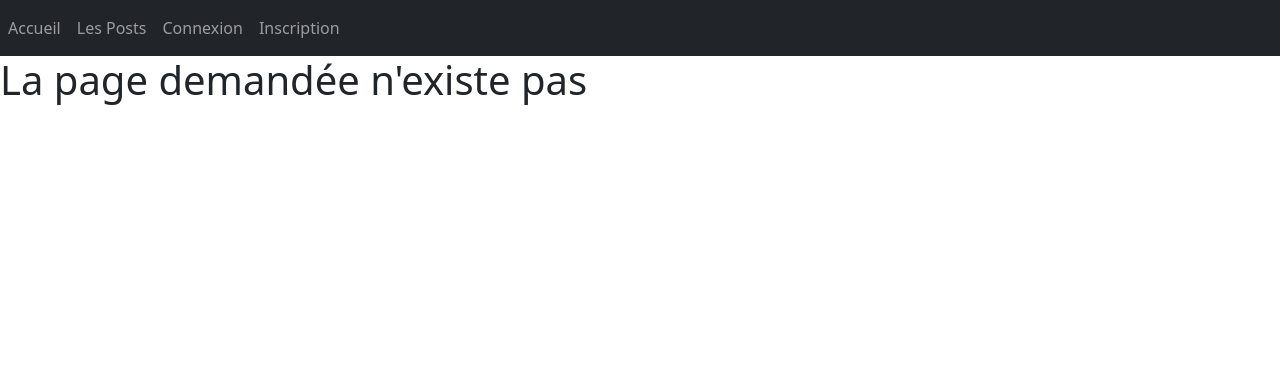
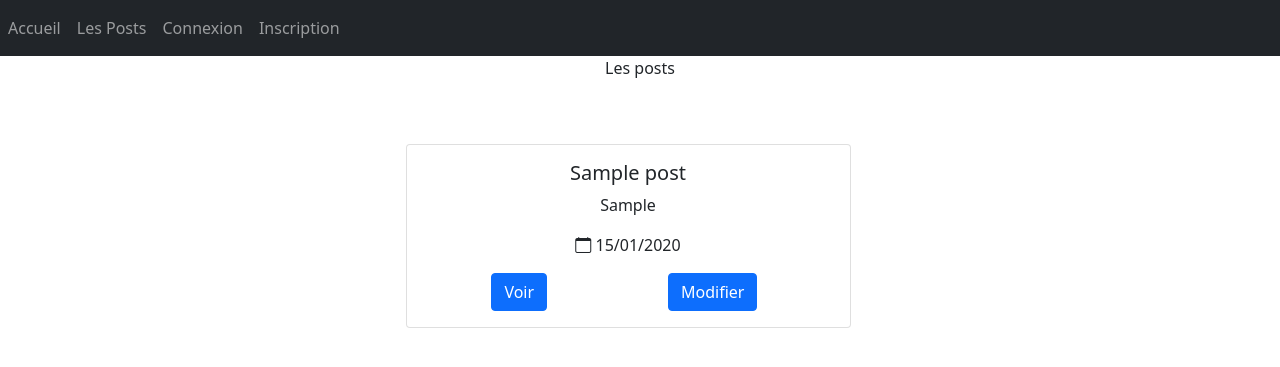
Before and after one commit to maxADev/Blog, a PHP site: page /posts in a window 1280 px wide. Shown: the top 367 px of the page. Run offline with PHP 8.4, Linux system fonts and the light colour scheme; tables that the repository leaves empty or names only in its code hold one stand-in row (values such as "Sample post").

Commit message:
Post modification system

```diff
--- a/App/config/routes.xml
+++ b/App/config/routes.xml
@@ -1,14 +1,15 @@
 <?xml version="1.0" encoding="utf-8" ?>
 <routes>
   <route url="/" controller="Home" action="index"></route>
-  <route url="/inscription" controller="Login" action="registration"></route>
-  <route url="/connexion" controller="Login" action="loginPage"></route>
-  <route url="/connexion-redirect-([a-zA-Z0-9]+)" controller="Login" action="loginPage" vars="redirect"></route>
-   <route url="/connexion-logout-([a-zA-Z0-9]+)" controller="Login" action="loginPage" vars="logout"></route>
-  <route url="/connexion-validation-([0-9]+)-([a-zA-Z0-9]+)" controller="Login" action="loginPage" vars="userId,token"></route>
-  <route url="/mon-compte" controller="Account" action="index"></route>
-  <route url="/deconnexion" controller="Login" action="logout"></route>
-  <route url="/creer-un-post" controller="Post" action="create"></route>
-  <route url="/les-posts" controller="Post" action="postList"></route>
-  <route url="/post-([0-9]+)-([a-z-A-Z-0-9]+)" controller="Post" action="readPost" vars="postId"></route>
+  <route url="/registration" controller="Login" action="registration"></route>
+  <route url="/login" controller="Login" action="loginPage"></route>
+  <route url="/login-redirect-([a-zA-Z0-9]+)" controller="Login" action="loginPage" vars="redirect"></route>
+  <route url="/login-logout-([a-zA-Z0-9]+)" controller="Login" action="loginPage" vars="logout"></route>
+  <route url="/login-validation-([0-9]+)-([a-zA-Z0-9]+)" controller="Login" action="loginPage" vars="userId,token"></route>
+  <route url="/my-account" controller="Account" action="index"></route>
+  <route url="/logout" controller="Login" action="logout"></route>
+  <route url="/post-creation" controller="Post" action="postCreation"></route>
+  <route url="/posts" controller="Post" action="postList"></route>
+  <route url="/post-([0-9]+)-([a-z-A-Z-0-9]+)" controller="Post" action="readPost" vars="postId,postTitle"></route>
+  <route url="/post-modification-([0-9]+)-([a-z-A-Z-0-9]+)" controller="Post" action="postModification" vars="postId,postTitle"></route>
 </routes>
--- a/Controllers/AccountController.php
+++ b/Controllers/AccountController.php
@@ -42,14 +42,14 @@ class AccountController
     public function index()
     {
         if (empty($this->superGlobal->getCurrentUser()) === true) {
-            $this->redirect->getRedirect('connexion');
+            $this->redirect->getRedirect('login');
         };
 
         $user = $this->superGlobal->getCurrentUser();
 
         $view = [];
-        $view['folder'] = 'compte';
-        $view['file'] = 'monCompte.twig';
+        $view['folder'] = 'account';
+        $view['file'] = 'myAccount.twig';
         $view['var'] = ['user' => $user];
         return $view;
 
--- a/Controllers/HomeController.php
+++ b/Controllers/HomeController.php
@@ -21,8 +21,8 @@ class HomeController extends Superglobal
         };
 
         $view = [];
-        $view['folder'] = 'accueil';
-        $view['file'] = 'accueil.twig';
+        $view['folder'] = 'home';
+        $view['file'] = 'home.twig';
         $view['var'] = $varValue;
         return $view;
 
--- a/Controllers/PostController.php
+++ b/Controllers/PostController.php
@@ -49,13 +49,13 @@ class PostController
      *
      * @return view
      */
-    public function create()
+    public function postCreation()
     {
         $errors = [];
         $success = [];
 
         if (empty($this->superglobal->getCurrentUser()) === true) {
-            $this->redirect->getRedirect('connexion');
+            $this->redirect->getRedirect('login');
         };
 
         $varValue = ['user' => $this->superglobal->getCurrentUser()];
@@ -85,7 +85,7 @@ class PostController
 
         $view = [];
         $view['folder'] = 'post';
-        $view['file'] = 'creationPost.twig';
+        $view['file'] = 'postCreation.twig';
         $view['var'] = $varValue;
         $view['errorLog'] = $errors;
         $view['successLog'] = $success;
@@ -161,4 +161,67 @@ class PostController
     }//end readPost()
 
 
+    /**
+     * Get post list
+     *
+     * @return view
+     */
+    public function postModification()
+    {
+        $varValue = [];
+        $errors[] = ['message' => 'Aucun post trouvé : '];
+        $success = [];
+
+        if (empty($this->superglobal->getCurrentUser()) === false) {
+            $varValue['user'] = $this->superglobal->getCurrentUser();
+        };
+
+        if ($this->superglobal->getExist() === true) {
+            $getValuePostId = $this->superglobal->getGetData('postId');
+        }
+
+        if (empty($getValuePostId) === false) {
+            $postValue = $this->postModel->getPost($getValuePostId);
+            if (empty($postValue) === false) {
+                if($varValue['user']['id'] !== $postValue['FK_user_id']) {
+                    $this->redirect->getRedirect('posts');
+                }
+                $errors = [];
+                $varValue['post'] = $postValue;
+            }
+        }
+
+        if ($this->superglobal->postExist() === true) {
+            $post = [];
+
+            $postValue = $this->superglobal->getPost();
+
+            foreach ($postValue as $key => $value) {
+                if (empty($value) === true) {
+                    $errors[] = ['message' => 'Le champ est obligatoire : ',
+                                 'value' => $key];
+                } else {
+                    $post[$key] = $this->superglobal->getPostData($key);
+                }
+            }
+
+            if (empty($errors) === true) {
+                $post['id'] = $getValuePostId;
+                if ($this->postModel->postModification($post) === true) {
+                    $success[] = ['message' => 'Le post a bien été modifié'];
+                }
+            }
+        }//end if
+
+        $view = [];
+        $view['folder'] = 'post';
+        $view['file'] = 'postModification.twig';
+        $view['var'] = $varValue;
+        $view['errorLog'] = $errors;
+        $view['successLog'] = $success;
+        return $view;
+
+    }//end postModification()
+
+
 }//end class
--- a/Models/PostModel.php
+++ b/Models/PostModel.php
@@ -91,4 +91,25 @@ class PostModel extends Model
     }//end getPost()
 
 
+    /**
+     * Post modification
+     *
+     * @param $post post value
+     * @return boolean
+     */
+    public function postModification($post)
+    {
+        $sql = 'UPDATE post SET title = :tile, chapo = :chapo, content = :content, modification_date = NOW() WHERE id = :id';
+
+        $request = $this->connection->prepare($sql);
+        $request->bindValue(":tile", $post['title'], PDO::PARAM_STR);
+        $request->bindValue(":chapo", $post['chapo'], PDO::PARAM_STR);
+        $request->bindValue(":content", $post['content'], PDO::PARAM_STR);
+        $request->bindValue(":id", $post['id'], PDO::PARAM_INT);
+
+        return $request->execute();
+
+    }//end postModification()
+
+
 }//end class
--- a/templates/layout.twig
+++ b/templates/layout.twig
@@ -15,24 +15,24 @@
           <a class="nav-link" href="/">Accueil</a>
         </li>
         <li class="nav-item">
-          <a class="nav-link" href="/les-posts">Les Posts</a>
+          <a class="nav-link" href="/posts">Les Posts</a>
         </li>
         {% if varList.user is defined %}
           <li class="nav-item">
-            <a class="nav-link" href="/creer-un-post">Creer un post</a>
+            <a class="nav-link" href="/post-creation">Creer un post</a>
           </li>
           <li class="nav-item">
-            <a class="nav-link" href="/mon-compte">Mon Compte</a>
+            <a class="nav-link" href="/my-account">Mon Compte</a>
           </li>
           <li class="nav-item">
-            <a class="nav-link" href="/deconnexion">Déconnexion</a>
+            <a class="nav-link" href="/logout">Déconnexion</a>
           </li>
         {% else %}
          <li class="nav-item">
-            <a class="nav-link" href="/connexion">Connexion</a>
+            <a class="nav-link" href="/login">Connexion</a>
           </li>
           <li class="nav-item">
-            <a class="nav-link" href="/inscription">Inscription</a>
+            <a class="nav-link" href="/registration">Inscription</a>
           </li>
         {% endif %}
       </ul>
--- a/templates/post/postList.twig
+++ b/templates/post/postList.twig
@@ -36,7 +36,16 @@
                     {% else %}
                         <p class="card-text"><i class="bi bi-calendar"></i> {{ post.creation_date|date("d/m/Y", "Europe/Paris") }}</p>
                     {% endif %}
-                    <a class="btn btn-primary" href={{"post-#{post.id}-#{post.title}"|replace({' ': '-'})}}>Voir</a>
+                    <div class="col-12 row justify-content-around">
+                        <div class="col-5">
+                            <a class="btn btn-primary" href={{"post-#{post.id}-#{post.title}"|replace({' ': '-'})}}>Voir</a>
+                        </div>
+                    {% if post.FK_user_id == varList.user.id %}
+                        <div class="col-5">
+                            <a class="btn btn-primary" href={{"post-modification-#{post.id}-#{post.title}"|replace({' ': '-'})}}>Modifier</a>
+                        </div>
+                    {% endif %}
+                    </div>
                 </div>
             </div>
         {% endfor %}
--- a/templates/post/readPost.twig
+++ b/templates/post/readPost.twig
@@ -36,6 +36,11 @@
                     <p class="card-text"><i class="bi bi-calendar"></i> {{ varList.post.creation_date|date("d/m/Y", "Europe/Paris") }}</p>
                 {% endif %}
                 <p class="card-text">Ecrit par : {{varList.post.last_name}} {{varList.post.first_name}}</p>
+                {% if varList.post.FK_user_id == varList.user.id %}
+                    <div class="col-5">
+                        <a class="btn btn-primary" href={{"post-modification-#{varList.post.id}-#{varList.post.title}"|replace({' ': '-'})}}>Modifier</a>
+                    </div>
+                {% endif %}
             </div>
         </div>
     </div>
```
Also changed, not shown: Controllers/LoginController.php (+8 -8 lines), templates/post/postModification.twig (added, +44 -0 lines), templates/account/myAccount.twig (renamed from templates/compte/monCompte.twig), templates/home/home.twig (renamed from templates/accueil/accueil.twig), templates/login/login.twig (renamed from templates/connexion/connexion.twig), templates/login/registration.twig (renamed from templates/connexion/inscription.twig), templates/post/postCreation.twig (renamed from templates/post/creationPost.twig).
